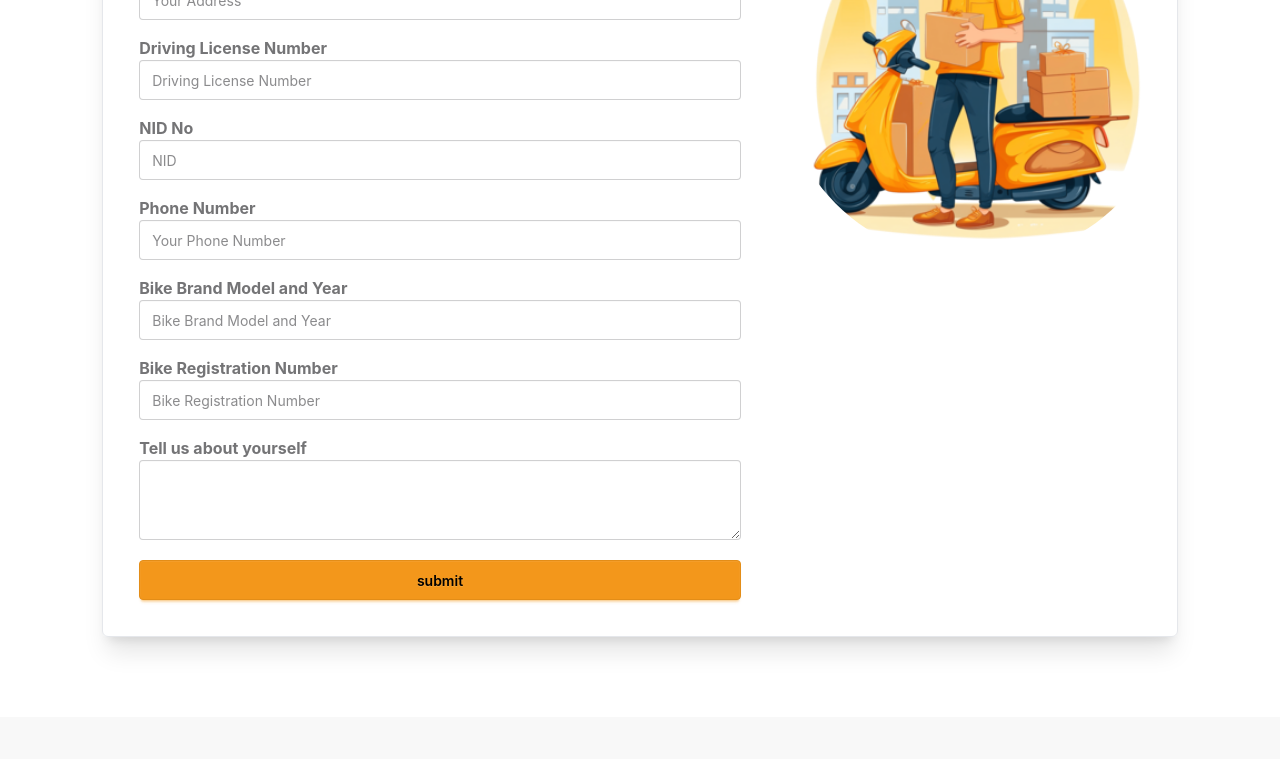
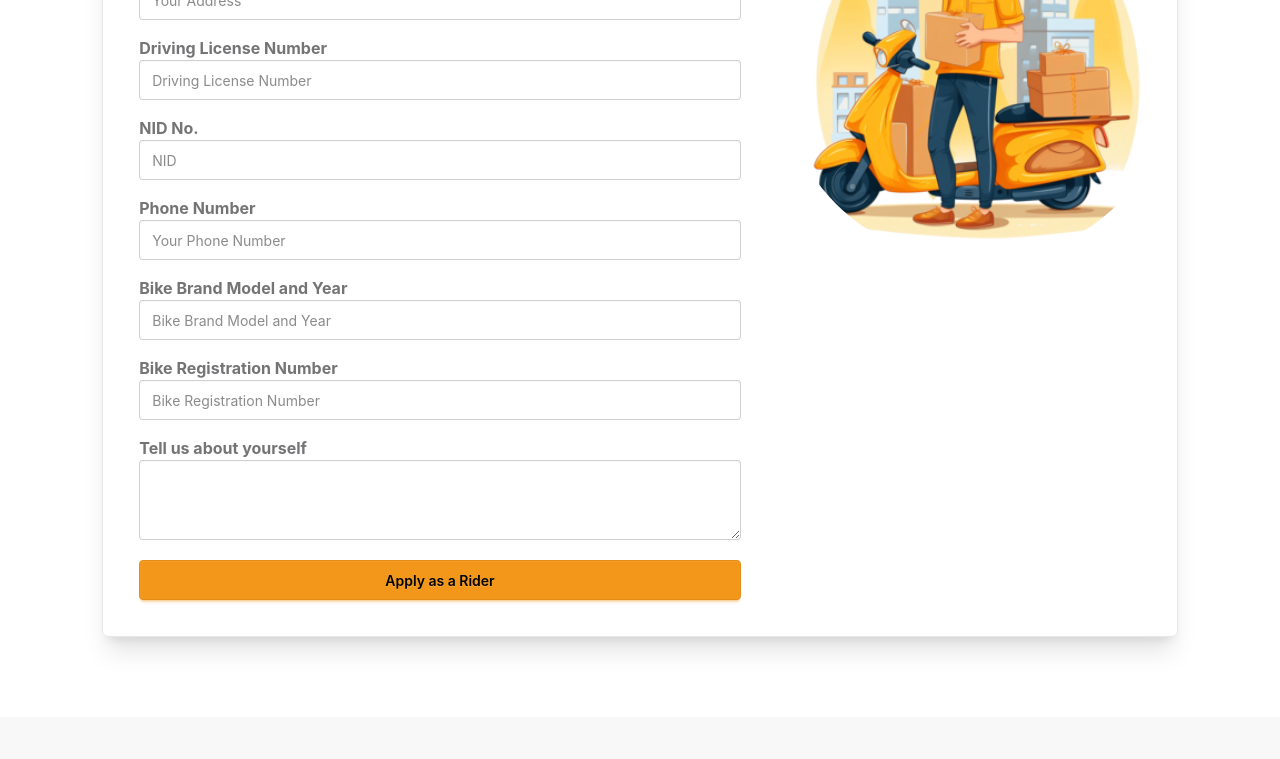
Before and after one commit to sa-monika/swift-drop, a React (Vite) app: page /rider in a window 1280 px wide. Shown: the part 772-1531 px from the top of the page. Built offline with nearby package versions, Linux system fonts and the light colour scheme; no server answers; sample sign-in values are in the browser's storage.

Commit message:
rider page

```diff
--- a/src/pages/Rider/Rider.jsx
+++ b/src/pages/Rider/Rider.jsx
@@ -18,7 +18,7 @@ const Rider = () => {
   const regionsDuplicate = serviceCenters.map((c) => c.region);
   const regions = [...new Set(regionsDuplicate)];
 
-  const senderRegion = useWatch({ control, name: "senderRegion" });
+  const riderRegion = useWatch({ control, name: "region" });
 
   const districtByRegion = (region) => {
     const regionDistricts = serviceCenters.filter((c) => c.region === region);
@@ -41,6 +41,7 @@ const Rider = () => {
         time, every time.
       </p>
       <div className="flex justify-center items-center mx-auto shadow-xl border-1 border-gray-200  max-w-11/12 mb-20 rounded-md">
+        {/* form  */}
         <div className="flex-1">
           <div>
             <form
@@ -106,7 +107,7 @@ const Rider = () => {
                       className="select w-full"
                     >
                       <option disabled={true}>Pick a District</option>
-                      {districtByRegion(senderRegion).map((d, i) => (
+                      {districtByRegion(riderRegion).map((d, i) => (
                         <option key={i} value={d}>
                           {d}
                         </option>
@@ -137,7 +138,7 @@ const Rider = () => {
                   />
                   {/* NID */}
                   <label className="label font-bold text-[16px] mt-4">
-                    NID No
+                    NID No.
                   </label>
                   <input
                     type="number"
@@ -187,14 +188,17 @@ const Rider = () => {
                     placeholder=""
                   ></textarea>
                 </fieldset>
-                <button className="btn btn-primary text-black mt-5 w-full">
-                  submit
-                </button>
+                <input
+                  type="submit"
+                  className="btn btn-primary text-black mt-5 w-full"
+                  value="Apply as a Rider"
+                />
               </div>
             </form>
           </div>
         </div>
-        <div className="">
+        {/* image  */}
+        <div>
           <img
             src={banner1}
             className="object-cover rounded-full w-100 h-100"
```
